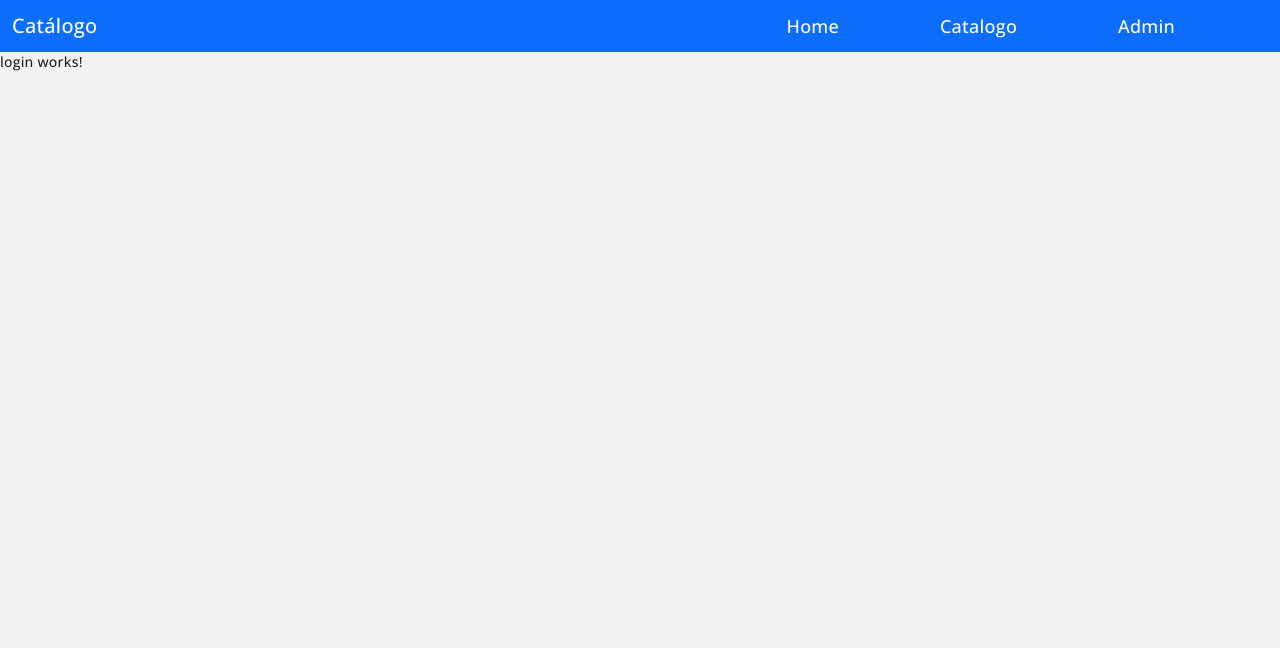
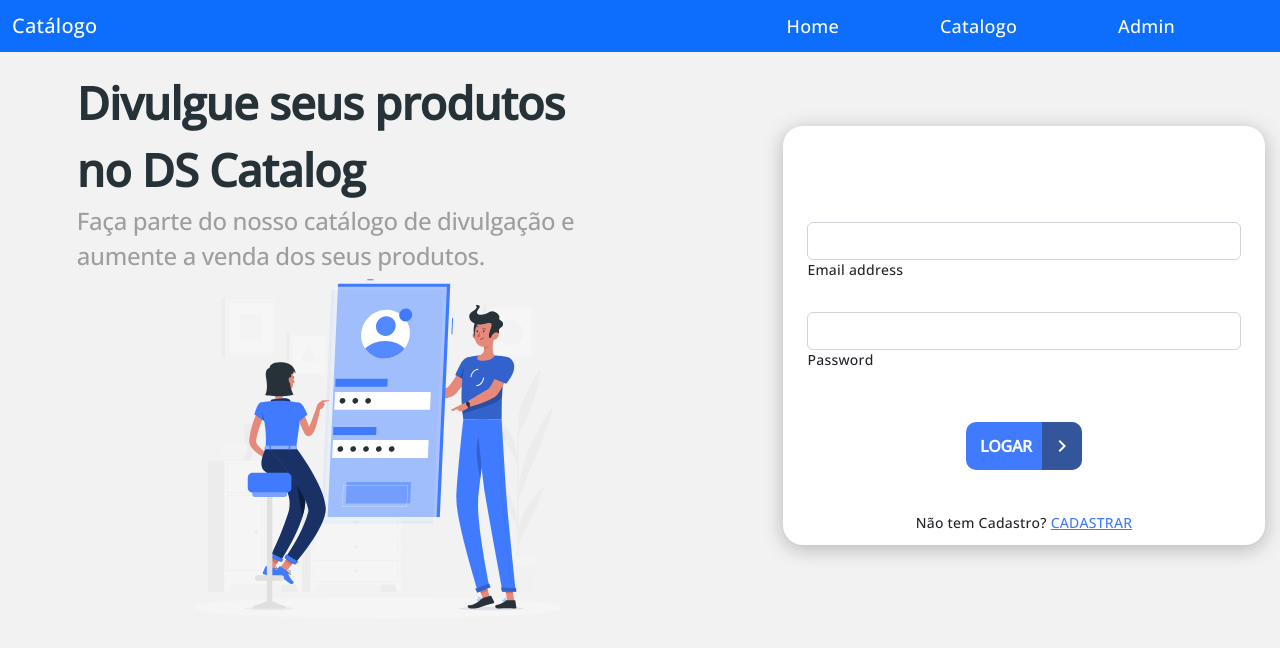
Before and after one commit to Davi-Archive/shop-catalog-spring-boot-angular, an Angular app in the folder frontend/: page /login in a window 1280 px wide. Shown: the top 648 px of the page. Built offline with nearby package versions, Linux system fonts and the light colour scheme.

Commit message:
feat: login page implemented

```diff
--- a/frontend/src/app/pages/home/home.component.html
+++ b/frontend/src/app/pages/home/home.component.html
@@ -1,4 +1,4 @@
-<app-card>
+<app-card extraClass="home">
   <section class="homeContainerSection">
     <div class="logoHomeContainer">
       <img src="../../../assets/images/home_logo.svg" alt="Logo" />
--- a/frontend/src/app/pages/login/login.component.html
+++ b/frontend/src/app/pages/login/login.component.html
@@ -1 +1,35 @@
-<p>login works!</p>
+<section class="loginContainer">
+  <div class="loginContentContainer desktop">
+    <strong>
+      <p>Divulgue seus produtos</p>
+      <p>no DS Catalog</p>
+    </strong>
+    <div class="bottomLoginText">
+      <p>Faça parte do nosso catálogo de divulgação e</p>
+      <p>aumente a venda dos seus produtos.</p>
+    </div>
+    <div class="logoLoginContainer">
+      <img src="../../../assets/images/login_logo.svg" alt="Logo" />
+    </div>
+  </div>
+  <app-card extraClass="flexColumn">
+    <form>
+      <!-- Email input -->
+      <div class="form-outline mb-4">
+        <input type="email" id="form2Example1" class="form-control" />
+        <label class="form-label" for="form2Example1">Email address</label>
+      </div>
+
+      <!-- Password input -->
+      <div class="form-outline">
+        <input type="password" id="form2Example2" class="form-control" />
+        <label class="form-label" for="form2Example2">Password</label>
+      </div>
+      <app-arrow-button buttonText="Logar"></app-arrow-button>
+      <div class="bottomTextContainer d-flex justify-content-center">
+        <!-- Simple link -->
+       <p>Não tem Cadastro? <a routerLink="/register" class="linkRegister">Cadastrar</a></p>
+      </div>
+    </form>
+  </app-card>
+</section>
--- a/frontend/src/app/pages/login/login.component.scss
+++ b/frontend/src/app/pages/login/login.component.scss
@@ -0,0 +1,77 @@
+@import "../../../styles.scss";
+.loginContainer {
+  display: flex;
+  max-width: 1500px;
+  align-items: center;
+  justify-content: center;
+  margin: auto;
+  .loginContentContainer {
+    flex-direction: column;
+    align-items: center;
+    justify-content: center;
+    flex: 0.6;
+    text-align: left;
+
+    strong {
+      display: flex;
+      flex-direction: column;
+      margin-top: 3%;
+      margin-left: 10%;
+      font-style: normal;
+      font-weight: 700;
+      font-size: 45px;
+      line-height: 55px;
+      letter-spacing: -0.015em;
+      color: var(--gray1);
+    }
+
+    .bottomLoginText {
+      font-style: normal;
+      font-weight: 400;
+      font-size: 24px;
+      line-height: 23px;
+      letter-spacing: -0.015em;
+      color: var(--gray2);
+      p {
+        display: flex;
+        flex-direction: column;
+        margin-left: 10%;
+      }
+    }
+    .logoLoginContainer {
+      display: flex;
+      align-items: center;
+      justify-content: center;
+      img {
+        width: 380px;
+      }
+    }
+  }
+
+  app-card {
+    display: flex;
+    flex: 0.4;
+    form {
+      padding: 20% 5% 0 5%;
+
+      .bottomTextContainer {
+        p {
+          .linkRegister {
+            text-decoration: underline;
+            text-transform: uppercase;
+            color: var(--primaryColor);
+          }
+        }
+      }
+    }
+  }
+
+  @media screen and (max-width: $breakpointDesktop) {
+    display: block;
+    margin: 5%;
+    app-card {
+      display: block;
+      width: 100%;
+    }
+  }
+}
--- a/frontend/src/app/pages/pages.module.ts
+++ b/frontend/src/app/pages/pages.module.ts
@@ -5,6 +5,7 @@ import { LoginComponent } from './login/login.component';
 import { CatalogComponent } from './catalog/catalog.component';
 import { AdminComponent } from './admin/admin.component';
 import { ComponentsModule } from '../shared/components.module';
+import { RouterLink } from '@angular/router';
 
 
 
@@ -13,13 +14,14 @@ import { ComponentsModule } from '../shared/components.module';
     HomeComponent,
     LoginComponent,
     CatalogComponent,
-    AdminComponent
+    AdminComponent,
   ],
   imports: [
+    RouterLink,
     CommonModule,
     ComponentsModule
   ],
-  exports:[
+  exports: [
     HomeComponent,
     LoginComponent
   ]
--- a/frontend/src/app/shared/components/card/card.component.html
+++ b/frontend/src/app/shared/components/card/card.component.html
@@ -1,3 +1,3 @@
-<div class="card-container">
+<div class="card-container" [ngClass]="extraClass">
   <ng-content></ng-content>
 </div>
--- a/frontend/src/app/shared/components/card/card.component.scss
+++ b/frontend/src/app/shared/components/card/card.component.scss
@@ -10,6 +10,8 @@
   border-radius: 20px;
   height: auto;
   @media screen and (min-width: $breakpointDesktop) {
-    flex-direction: row;
+   &home{
+     flex-direction: row;
+   }
   }
 }
--- a/frontend/src/app/shared/components/card/card.component.ts
+++ b/frontend/src/app/shared/components/card/card.component.ts
@@ -1,4 +1,4 @@
-import { Component } from '@angular/core';
+import { Component, Input } from '@angular/core';
 
 @Component({
   selector: 'app-card',
@@ -6,5 +6,5 @@ import { Component } from '@angular/core';
   styleUrls: ['./card.component.scss']
 })
 export class CardComponent {
-
+  @Input() extraClass?: string;
 }
--- a/frontend/src/styles.scss
+++ b/frontend/src/styles.scss
@@ -58,6 +58,10 @@ body {
 .mobile {
   display: block;
   @media screen and (min-width: $breakpointDesktop) {
-    display: none;
+    display: none !important;
   }
 }
+
+.flexColumn{
+  flex-direction: column;
+}
```
